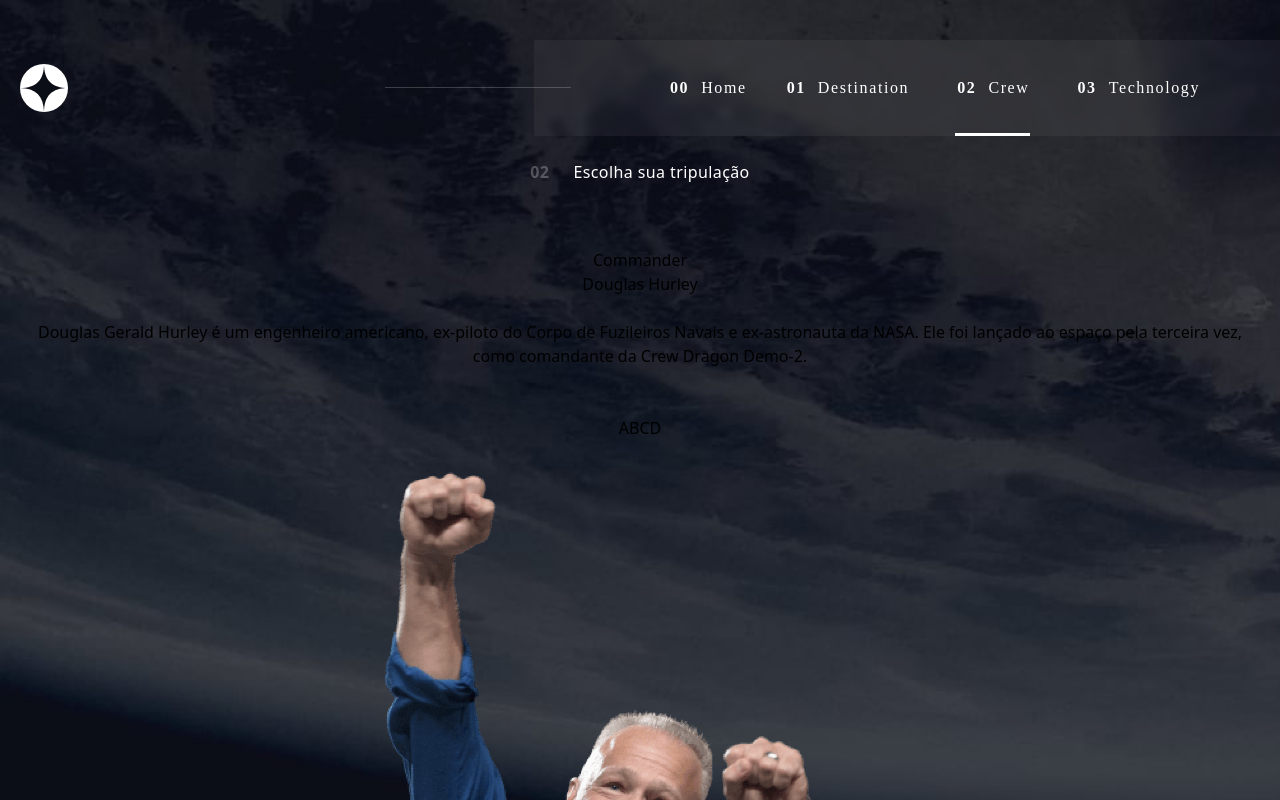
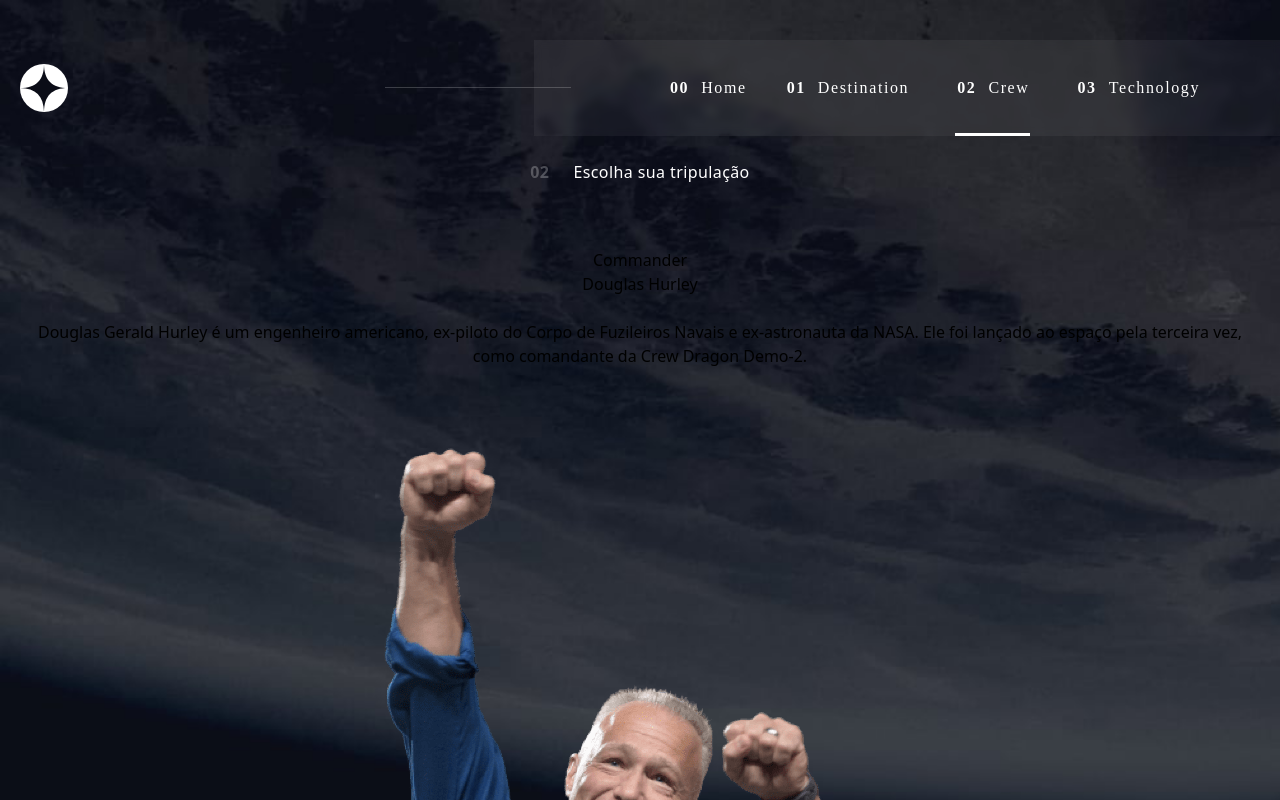
Before and after one commit to Daniel-san8/Nasa, a React (Vite) app: page /crew in a window 1280 px wide. Shown: the top 800 px of the page. Built offline with nearby package versions, Linux system fonts and the light colour scheme; a web font is replaced by a local one.

Commit message:
feat: crio use Ref

```diff
--- a/src/Components/Crew.tsx
+++ b/src/Components/Crew.tsx
@@ -5,7 +5,10 @@ import ImageCrew from "./CompCrew/ImageCrew";
 
 const Crew = () => {
   const { data } = globalUse();
-
+  const douglasRef = React.useRef<HTMLLIElement>(null);
+  const markRef = React.useRef<HTMLLIElement>(null);
+  const victorRef = React.useRef<HTMLLIElement>(null);
+  const anoushehRef = React.useRef<HTMLLIElement>(null);
   const [persona, setPersona] = React.useState("Douglas Hurley");
 
   if (!data) return null;
@@ -23,10 +26,10 @@ const Crew = () => {
       <TextCrew persona={personaSelect} />
 
       <ul className="flex pt-12">
-        <li>A</li>
-        <li>B</li>
-        <li>C</li>
-        <li>D</li>
+        <li ref={douglasRef}></li>
+        <li ref={markRef}></li>
+        <li ref={victorRef}></li>
+        <li ref={anoushehRef}></li>
       </ul>
 
       <ImageCrew image={personaSelect?.images.png} />
```
